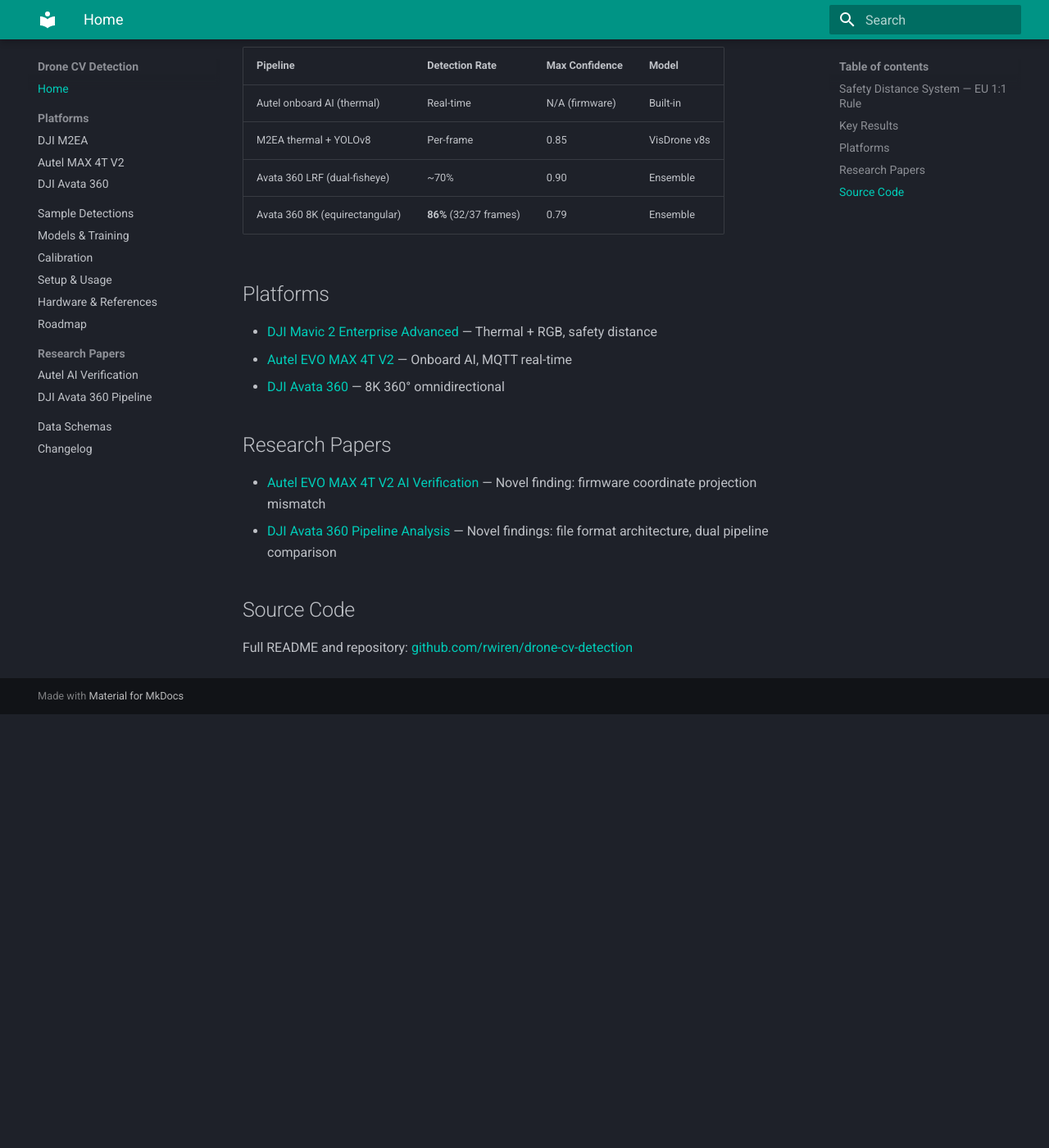
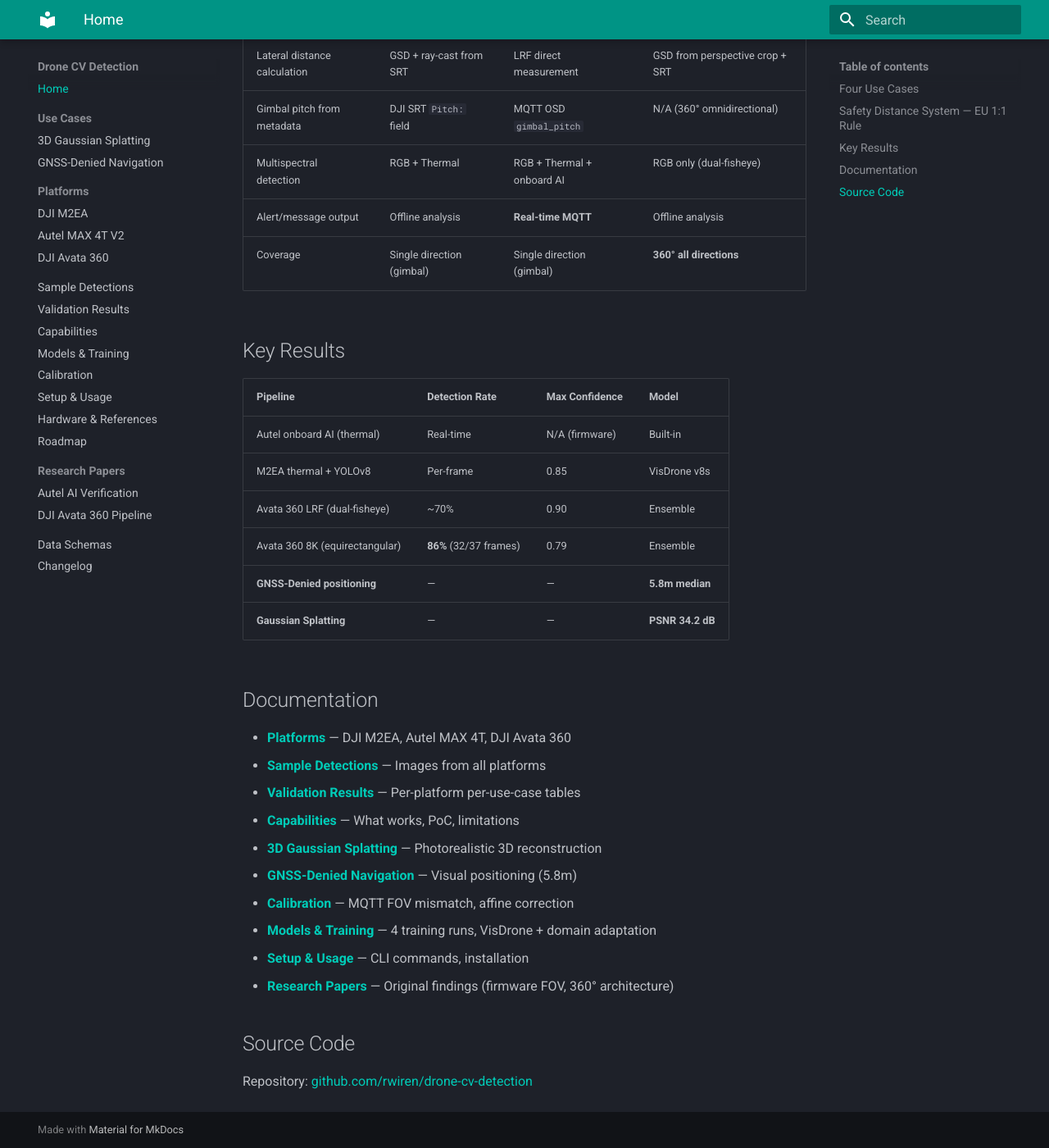
Before and after one commit to rwiren/drone-cv-detection, an MkDocs documentation site: the page built from docs-site/index.md, in a window 1280 px wide and 1400 px high, scrolled down 860 px. Shown: the whole window at 82% size. Built offline with MkDocs 1.6.1 and Material for MkDocs 9.7.7, drawn with Linux system fonts in a browser that asks for light colours; before the commit the page ends 1731 px from its top, so only the background shows below that; some of the changed text lies outside the part shown.

Commit message:
docs: move all README content to Pages (validation, capabilities, updated nav)
Preparation for README slimming:
- New: validation.md (per-platform results tables)
- New: capabilities.md (working/PoC/limitations)
- Updated: index.md (comprehensive 4-UC landing page)
- Nav: added validation, capabilities, GS, GNSS-denied
- All content from README now has a Pages equivalent

Build verified: all 14+ pages render without errors.

```diff
--- a/docs-site/index.md
+++ b/docs-site/index.md
@@ -1,6 +1,19 @@
 # Drone CV Detection
 
-Multi-platform aerial computer vision for person detection and parking occupancy monitoring.
+[![Version](https://img.shields.io/badge/version-1.4.0-blue)](https://github.com/rwiren/drone-cv-detection/blob/main/CHANGELOG.md)
+[![Patent](https://img.shields.io/badge/Patent-WO2025034145A1-red)](https://patents.google.com/patent/WO2025034145A1/en)
+[![License: MIT](https://img.shields.io/badge/License-MIT-green.svg)](https://github.com/rwiren/drone-cv-detection/blob/main/LICENSE)
+
+Multi-platform aerial computer vision research — **four use cases** validated across three drone platforms.
+
+## Four Use Cases
+
+| # | Use Case | Status | Key Result |
+|---|----------|--------|------------|
+| UC1 | **Person Detection & 1:1 Safety Rule** | ✅ Validated | Patent [WO2025034145A1](https://patents.google.com/patent/WO2025034145A1/en) |
+| UC2 | **Parking Occupancy** | ✅ Validated | 104 vehicles from 134m nadir |
+| UC3 | **[GNSS-Denied Navigation](gnss-denied.md)** | ✅ Validated | Median 5.8m accuracy (CNN) |
+| UC4 | **[3D Gaussian Splatting](gaussian-splatting.md)** | ✅ Validated | PSNR 34.2 dB |
 
 ## Safety Distance System — EU 1:1 Rule
 
@@ -23,18 +36,22 @@
 | M2EA thermal + YOLOv8 | Per-frame | 0.85 | VisDrone v8s |
 | Avata 360 LRF (dual-fisheye) | ~70% | 0.90 | Ensemble |
 | Avata 360 8K (equirectangular) | **86%** (32/37 frames) | 0.79 | Ensemble |
+| **GNSS-Denied positioning** | — | — | **5.8m median** |
+| **Gaussian Splatting** | — | — | **PSNR 34.2 dB** |
 
-## Platforms
+## Documentation
 
-- [DJI Mavic 2 Enterprise Advanced](platforms/m2ea.md) — Thermal + RGB, safety distance
-- [Autel EVO MAX 4T V2](platforms/autel.md) — Onboard AI, MQTT real-time
-- [DJI Avata 360](platforms/avata360.md) — 8K 360° omnidirectional
-
-## Research Papers
-
-- [Autel EVO MAX 4T V2 AI Verification](autel-verification.md) — Novel finding: firmware coordinate projection mismatch
-- [DJI Avata 360 Pipeline Analysis](avata360-analysis.md) — Novel findings: file format architecture, dual pipeline comparison
+- **[Platforms](platforms/m2ea.md)** — DJI M2EA, Autel MAX 4T, DJI Avata 360
+- **[Sample Detections](samples/detections.md)** — Images from all platforms
+- **[Validation Results](validation.md)** — Per-platform per-use-case tables
+- **[Capabilities](capabilities.md)** — What works, PoC, limitations
+- **[3D Gaussian Splatting](gaussian-splatting.md)** — Photorealistic 3D reconstruction
+- **[GNSS-Denied Navigation](gnss-denied.md)** — Visual positioning (5.8m)
+- **[Calibration](calibration/index.md)** — MQTT FOV mismatch, affine correction
+- **[Models & Training](models/training.md)** — 4 training runs, VisDrone + domain adaptation
+- **[Setup & Usage](usage.md)** — CLI commands, installation
+- **[Research Papers](autel-verification.md)** — Original findings (firmware FOV, 360° architecture)
 
 ## Source Code
 
-Full README and repository: [github.com/rwiren/drone-cv-detection](https://github.com/rwiren/drone-cv-detection)
+Repository: [github.com/rwiren/drone-cv-detection](https://github.com/rwiren/drone-cv-detection)
--- a/mkdocs.yml
+++ b/mkdocs.yml
@@ -26,11 +26,16 @@
 
 nav:
   - Home: index.md
+  - Use Cases:
+    - 3D Gaussian Splatting: gaussian-splatting.md
+    - GNSS-Denied Navigation: gnss-denied.md
   - Platforms:
     - DJI M2EA: platforms/m2ea.md
     - Autel MAX 4T V2: platforms/autel.md
     - DJI Avata 360: platforms/avata360.md
   - Sample Detections: samples/detections.md
+  - Validation Results: validation.md
+  - Capabilities: capabilities.md
   - Models & Training: models/training.md
   - Calibration: calibration/index.md
   - Setup & Usage: usage.md
```
Also changed, not shown: docs-site/capabilities.md (added, +29 -0 lines), docs-site/validation.md (added, +47 -0 lines).
